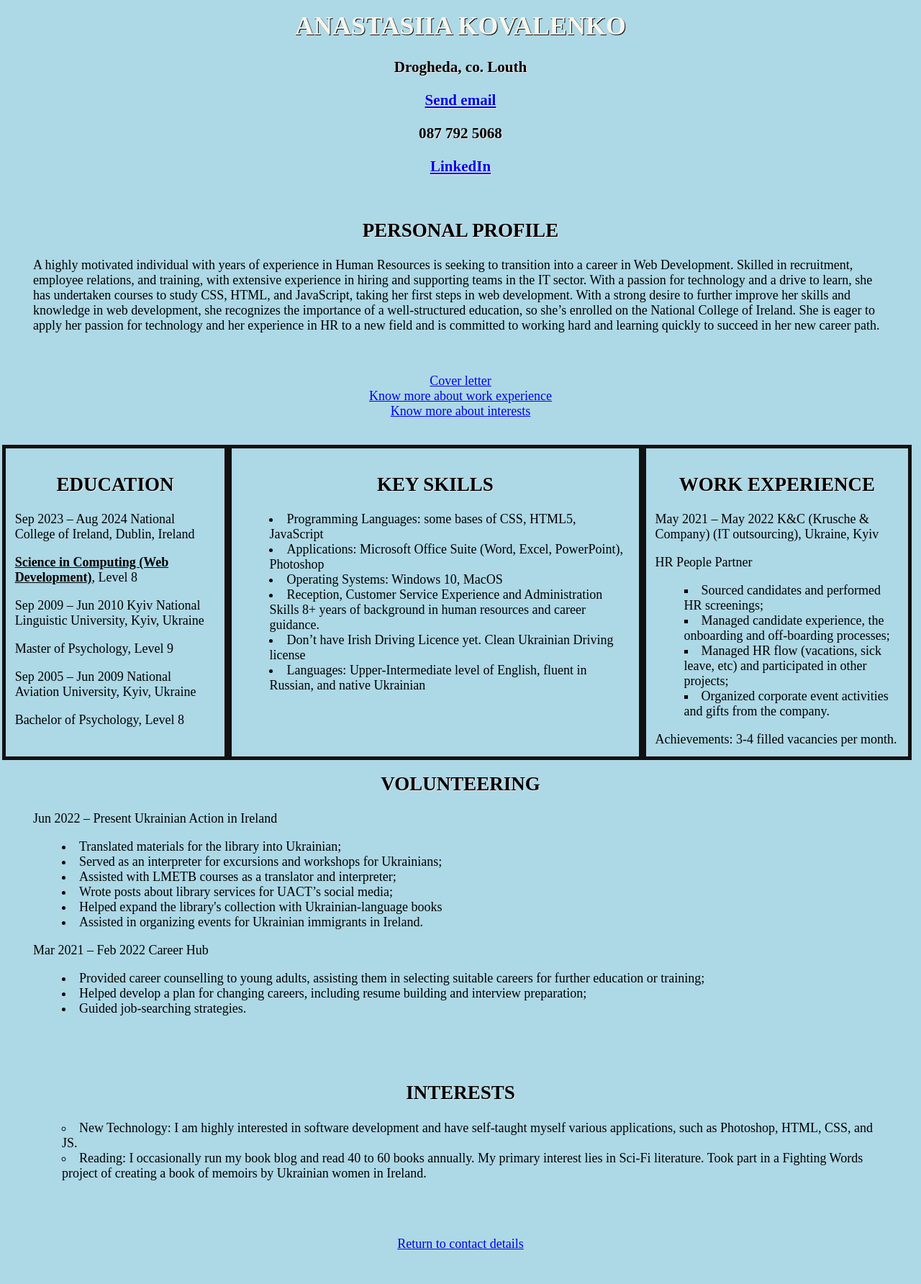
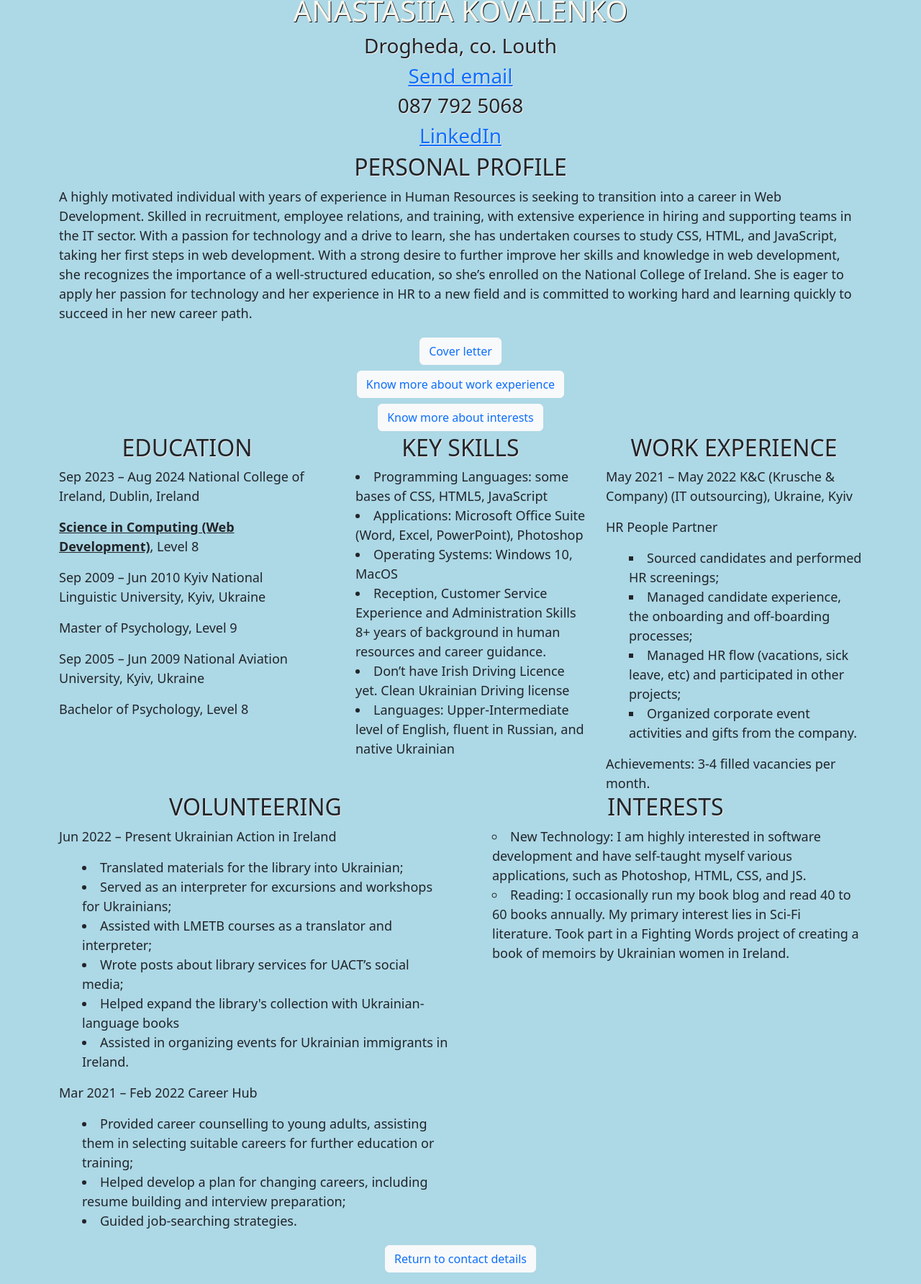
Before and after one commit to NastasiaKarpenko/NastasiaKarpenko.github.io, a plain HTML site: page index.html in a window 1280 px wide. Shown: the part 9-1793 px from the top of the page at 72% size. Before the commit the page ends 1766 px from the top, so only its background shows below. Drawn offline with nearby package versions, Linux system fonts and the light colour scheme.

Commit message:
added responsive design, added buttons

```diff
--- /dev/null
+++ b/cover letter/coverLetter.html
@@ -0,0 +1,55 @@
+<!DOCTYPE html>
+<html lang="en">
+<head>
+    <meta charset="UTF-8">
+    <meta name="viewport" content="width=device-width, initial-scale=1.0">
+    <title>Cover letter</title>
+    <link href="https://cdn.jsdelivr.net/npm/bootstrap@5.3.2/dist/css/bootstrap.min.css" rel="stylesheet" integrity="sha384-T3c6CoIi6uLrA9TneNEoa7RxnatzjcDSCmG1MXxSR1GAsXEV/Dwwykc2MPK8M2HN" crossorigin="anonymous">
+    <script src="https://cdn.jsdelivr.net/npm/bootstrap@5.3.2/dist/js/bootstrap.bundle.min.js" integrity="sha384-C6RzsynM9kWDrMNeT87bh95OGNyZPhcTNXj1NW7RuBCsyN/o0jlpcV8Qyq46cDfL" crossorigin="anonymous"></script>
+    <link rel="stylesheet" href="../style/style.css"/>
+</head>
+<body>
+    <div class="container-fluid">
+        <div class="row">
+            <div class="col-lg-12">
+                <h2>Cover Letter</h2>
+            </div>
+        </div>
+        <div class="row">
+            <div class="col-md-3">
+
+                <div class="row">
+                    <div class="col-sm-3 col-md-0"></div>
+                    <div class="col-sm-6 col-md-12">
+                        <img src="../photos/IMG_20230407_103153.jpeg" class="img-fluid rounded fluent" alt="my photo" />
+                    </div>
+                    <div class="col-sm-3 col-md-0"></div>
+                </div>
+            </div>
+            <div class="col-md-9">
+                <p>I am determined to pursue the Higher Diploma in Science in Computing (Web Development) at NCI to deepen my skills and knowledge in web development.</p>
+                <p>Having experienced the devastating impact of war in my motherland, I had to leave everything behind - my career, education, home and beloved people. Starting anew in a new country, I am eager to become independent, secure employment, and shape a better future for myself and my child.
+                </p>
+                <p>I have always been fascinated by technology and how it can transform our lives. With a strong background in Human Resources, I seek to transition into a web development career. My experience in recruitment, employee relations, and team support within the software development sector has equipped me with valuable soft skills. As a Human Resources professional with experience in the IT sector, I have had the opportunity to work alongside developers and learn more about the field.
+                </p>
+                <p>To take my first steps  in web development, I completed a coding course with SheCodes, where I gained knowledge in HTML, CSS, JavaScript, React, API, Bootstrap, and GitHub. Additionally, I completed an IT Development Process Course, focusing on general information about technical writing, CI, and project support. I’ve just enrolled in the CS50's Introduction to Computer Science course, which has allowed me to delve deeper into computer science fundamentals.
+                </p>
+                <p>The Higher Diploma in Science in Computing (Web Development) at NCI presents a remarkable opportunity for my professional growth, opening doors to new possibilities for me. I hope it will provide me with advanced technical knowledge and instil confidence in my ability to take care of myself and my child. I am highly motivated and committed to excelling in this program, utilizing my past experiences and acquired skills.
+                </p>
+                <p>Overall, I am ready to embark on this transformative journey, embracing the challenges that lie ahead while remaining focused on building a prosperous future through web development.
+                </p>
+            </div>
+        </div>
+        <div class="row">
+            <div class="col-lg-12 links">
+                <button type="button" class="btn btn-light mt-1 mb-3">
+                <a href="../index.html">CV details</a>
+                </button>
+            </div>
+        </div>
+    </div>
+
+
+
+</body>
+</html>
--- a/index.html
+++ b/index.html
@@ -4,17 +4,26 @@
      <meta charset="UTF-8">
      <meta http-equiv="X-UA-Compatible" content="IE=edge">
      <meta name="viewport" content="width=device-width, initial-scale=1.0">
+     <link href="https://cdn.jsdelivr.net/npm/bootstrap@5.3.2/dist/css/bootstrap.min.css" rel="stylesheet" integrity="sha384-T3c6CoIi6uLrA9TneNEoa7RxnatzjcDSCmG1MXxSR1GAsXEV/Dwwykc2MPK8M2HN" crossorigin="anonymous">
+     <script src="https://cdn.jsdelivr.net/npm/bootstrap@5.3.2/dist/js/bootstrap.bundle.min.js" integrity="sha384-C6RzsynM9kWDrMNeT87bh95OGNyZPhcTNXj1NW7RuBCsyN/o0jlpcV8Qyq46cDfL" crossorigin="anonymous"></script>
      <link rel="stylesheet" href="style/style.css">
 
      <title>CV ANASTASIIA KOVALENKO</title>
  </head>
  <body>
+    <div class="container">
+        <div class="row">
+            <div class="col-lg-12">
                 <h1 id="contact">ANASTASIIA KOVALENKO</h1>
                 <h3>Drogheda, co. Louth</h3>
                 <h3><a href="mailto:nastasia.karpenko@gmail.com">Send email</a></h3>
                 <h3>087 792 5068</h3>
                 <h3><a href="https://www.linkedin.com/in/nastasiakovalenko/">LinkedIn</a></h3>
-    <div class="volInt">
+            </div>
+        </div>
+
+        <div class="row">
+            <div class="col-lg-12" volInt>
                 <h2>PERSONAL PROFILE</h2>
                 <p>A highly motivated individual with years of experience in Human Resources is seeking
             to transition into a career in <span class="BoldText">Web Development</span>. Skilled in recruitment, employee relations,
@@ -26,28 +35,35 @@
             She is eager to apply her passion for technology and her experience in HR to a new field
             and is committed to working hard and learning quickly to succeed in her new career path.</p>
             </div>
-    <p class="links">
-        <a href="cover letter/index.html">Cover letter</a>
+        </div>
+        <div class="row">
+            <div class="col-lg-12 links">
+                <button type="button" class="btn btn-light mt-1 mb-1">
+                   <a href="cover letter/coverLetter.html" class="link-offset-2 link-underline link-underline-opacity-0">Cover letter</a>
+                </button>
                 <br/>
-        <a href="#work">Know more about work experience</a>
+                <button type="button" class="btn btn-light mt-1 mb-1">
+                <a href="#work" class="link-offset-2 link-underline link-underline-opacity-0">Know more about work experience</a>
+                </button>
                 <br/>
-        <a href="#interests">Know more about interests</a>
-    </p>
-    <div class="container">
-    <div>
+                <button type="button" class="btn btn-light mt-1 mb-1">
+                <a href="#interests" class="link-offset-2 link-underline link-underline-opacity-0">Know more about interests</a>
+                </button>
+            </div>
+        </div>
+
+        <div class="row">
+            <div class="col-lg-4">
                 <h2>EDUCATION</h2>
                 <p>Sep 2023 – Aug 2024	National College of Ireland, Dublin, Ireland</p>
                 <p><span class="boldText">Science in Computing (Web Development)</span>, Level 8</p>
-
                 <p>Sep 2009 – Jun 2010	Kyiv National Linguistic University, Kyiv, Ukraine</p>
                 <p>Master of Psychology, Level 9</p>
 
                 <p>Sep 2005 – Jun 2009	National Aviation University, Kyiv, Ukraine</p>
                 <p>Bachelor of Psychology, Level 8</p>
-
             </div>
-
-    <div>
+            <div class="col-lg-4">
                 <h2>KEY SKILLS</h2>
                 <ul>
                     <li>Programming Languages: some <span class="BoldText">bases of CSS, HTML5, JavaScript</span> </li>
@@ -58,8 +74,7 @@
                     <li>Languages: Upper-Intermediate level of English, fluent in Russian, and native Ukrainian</li>
                 </ul>
             </div>
-
-<div>
+            <div class="col-lg-4">
                 <h2 id="work">WORK EXPERIENCE</h2>
                 <p>May 2021 – May 2022	K&C (Krusche & Company) (IT outsourcing), Ukraine, Kyiv</p>
                 <p>HR People Partner </p>
@@ -71,9 +86,11 @@
                 </ul>
                 Achievements: 3-4 filled vacancies per month.
             </div>
+
     </div>
 
-<div class="volInt">
+    <div class="row">
+        <div class="col-md-6 col-sm-12">
             <h2>VOLUNTEERING</h2>
             <p>Jun 2022 – Present	Ukrainian Action in Ireland</p>
             <ul>
@@ -84,7 +101,6 @@
                 <li>Helped expand the library's collection with Ukrainian-language books</li>
                 <li>Assisted in organizing events for Ukrainian immigrants in Ireland.</li>
             </ul>
-
             <p>Mar 2021 – Feb 2022	Career Hub</p>
             <ul>
                 <li>Provided career counselling to young adults, assisting them in selecting suitable careers for further education or training;</li>
@@ -92,7 +108,7 @@
                 <li>Guided job-searching strategies.</li>
             </ul>
         </div>
-<div class="volInt">
+        <div class="col-md-6 col-sm-12 volInt">
             <h2 id="interests">INTERESTS</h2>
             <ul class="circleClass">
                 <li>New Technology: I am highly interested in software development and have self-taught myself various applications, such as Photoshop, HTML, CSS, and JS.
@@ -102,8 +118,16 @@
             </ul>
         <br/>
         </div>
-<p class="links">
-    <a href="#contact">Return to contact details</a>
-</p>
+    </div>
+<div class="row">
+    <div class="col-lg-12 links">
+        <button type="button" class="btn btn-light mt-1 mb-3">
+        <a href="#contact" class="link-offset-2 link-underline link-underline-opacity-0">Return to contact details</a>
+        </button>
+    </div>
+</div>
+
+
+</div>
 </body>
 </html>
--- a/style/style.css
+++ b/style/style.css
@@ -3,8 +3,7 @@ body {
     font-size: 18px;
   }
 
-
-  h1 {
+h1 {
     color: rgb(246, 245, 236);
     text-align: center;
     text-shadow:1px 1px 0 rgb(20, 14, 14);
@@ -17,29 +16,12 @@ body {
 
 .links{
   text-align: center;
-}
-
-.container{
-  float: right;
-  display: flex;
-  margin: 18px 5px;
-  width: 100%;
-  justify-content: center;
-}
-
-.container div{
-  border: 5px solid rgb(18, 17, 17);
-  padding: 1%;
+  color: rgb(22, 75, 110);
 }
 
 .boldText{
     text-decoration: underline;
     font-weight: bold;
-}
-
-.volInt{
-  padding: 1%;
-  margin:2%;
 }
 
 ul{
@@ -52,15 +34,9 @@ ul.circleClass{
     list-style-type: circle;
   }
 
-img{
-border-radius:25px;
-display: block;
-margin-left: auto;
-margin-right: auto;
-width: 50%;
-}
 
-  @media only screen and (max-width: 600px) {
+
+  @media only screen and (max-width: 575px) {
     body {
       background-color: rgb(221, 219, 177);
     }
@@ -74,20 +50,13 @@ width: 50%;
       text-align: center;
       text-shadow:1px 1px 0 rgb(87, 63, 4);
     }
-    .container {
-      flex-direction: column;
-      align-items: center;
-    }
 
     ul, ul.circleClass {
       list-style-type:square;
     }
-    .container div {
-      border: 2px solid rgb(235, 231, 231);
-      padding: 10px;
-    }
+
     img {
-      width: 100%;
-      height: auto;
+      width: auto;
+      height: 100%;
     }
 }
```
Also changed, not shown: cover letter/index.html (deleted, +0 -35 lines). Lines whose indentation alone changed are shown as unchanged.
